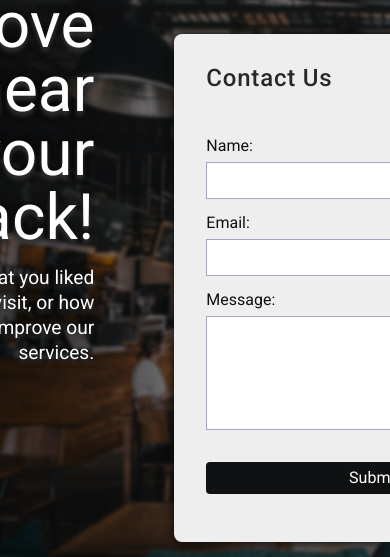
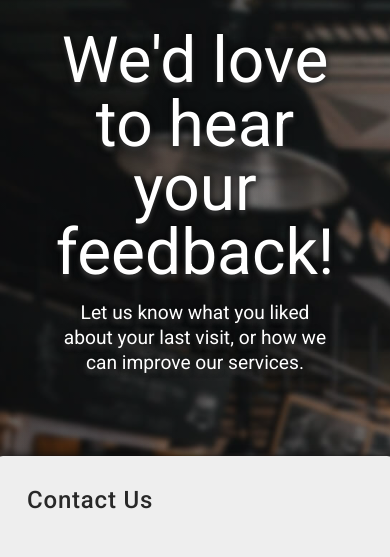
Before and after one commit to llfalcao/restaurant-page, a website built with webpack: page dist/index.html in a window 390 px wide. Both pictures are taken after a click on the link "Contact". Shown: the part 154-711 px from the top of the page. Built offline with nearby package versions, Linux system fonts and the light colour scheme; a web font is replaced by a local one.

Commit message:
Fix flex behavior on Contact section

```diff
--- a/src/styles/pages/_contact.scss
+++ b/src/styles/pages/_contact.scss
@@ -66,3 +66,26 @@
     }
   }
 }
+
+@media (max-width: 1000px) {
+  #contact {
+    flex-wrap: wrap;
+
+    & .text-content {
+      transform: unset;
+
+      & h1 {
+        text-align: center;
+      }
+
+      & h2 {
+        margin: auto;
+        text-align: center;
+      }
+    }
+
+    & .form {
+      margin-bottom: 2rem;
+    }
+  }
+}
```
Also changed, not shown: dist/main.js.
